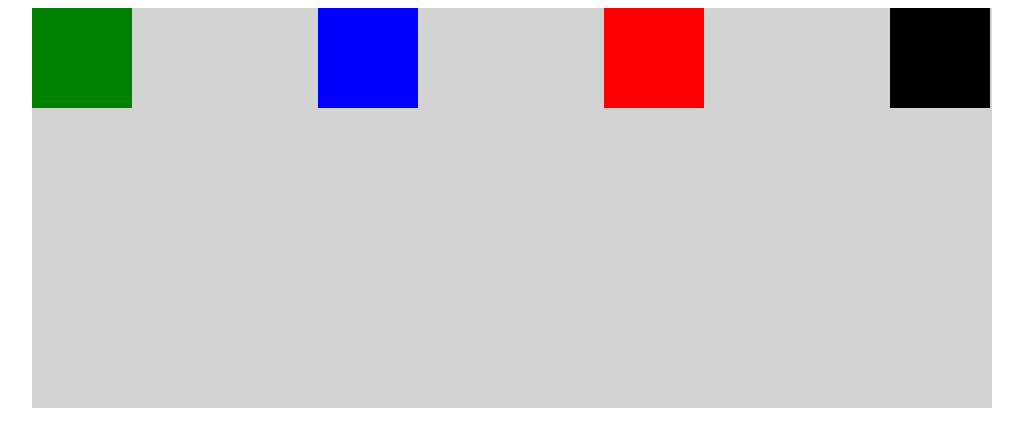
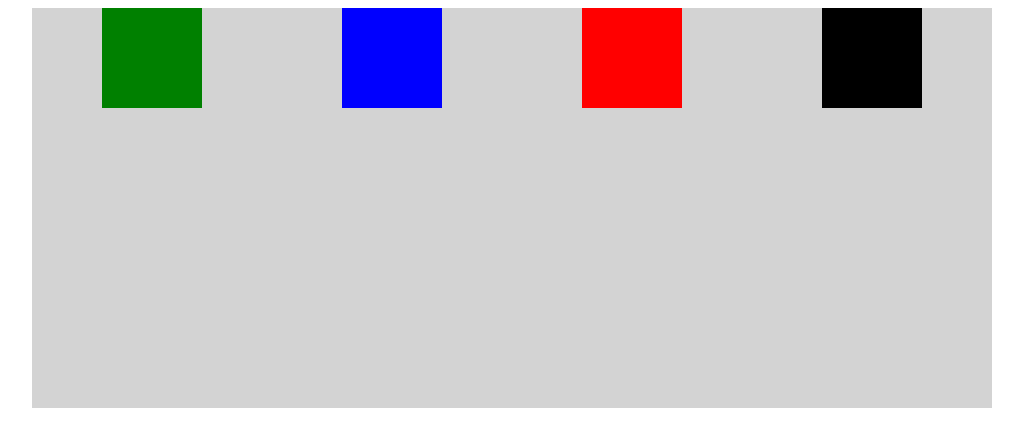
Before and after one commit to bidkar/hdg-practicas-2017, a plain HTML site: page flexbox.html in a window 1280 px wide. Shown: the whole page, without its empty margins (128-1151 px from the left). Drawn offline with Linux system fonts and the light colour scheme.

Commit message:
CSS Flexible Box

```diff
--- a/flexbox.html
+++ b/flexbox.html
@@ -11,6 +11,8 @@
             margin: 0 auto;
             background-color: lightgray;
             height: 400px;
+            display: flex;
+            justify-content: space-around;
         }
         .cuadro {
             width: 100px;
@@ -18,23 +20,19 @@
             margin: 0;
             padding: 0;
             border: 0;
-            float: left;
         }
         .verde { background-color: green; }
         .azul { background-color: blue; }
         .rojo { background-color: red; }
         .negro { background-color: black; }
-        .margen-izquierdo {
-            margin-left: 186px;
-        }
     </style>
 </head>
 <body>
     <div class="container">
         <div class="cuadro verde"></div>
-        <div class="cuadro azul margen-izquierdo"></div>
-        <div class="cuadro rojo margen-izquierdo"></div>
-        <div class="cuadro negro margen-izquierdo"></div>
+        <div class="cuadro azul"></div>
+        <div class="cuadro rojo"></div>
+        <div class="cuadro negro"></div>
     </div>
 </body>
 </html>
```
Also changed, not shown: css/estilos.css (+5 -3 lines), plantilla-v5.html (+2 -0 lines).
